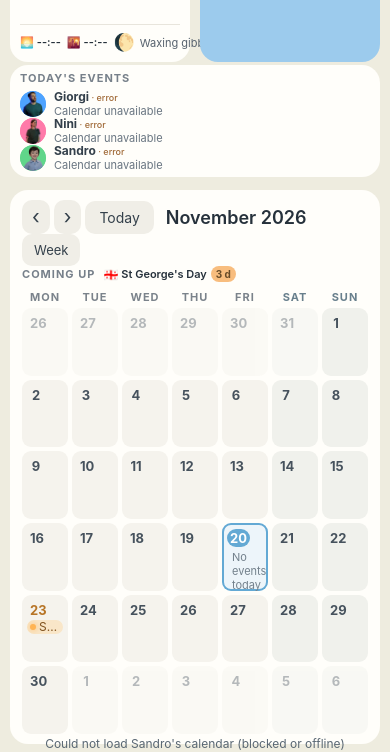
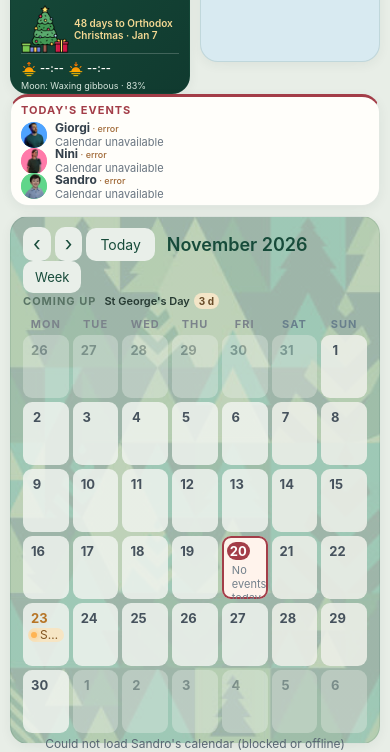
Before and after one commit to Madman3332/Family-dashboard, a plain HTML site: page index.html in a window 390 px wide. Shown: the part 92-844 px from the top of the page. Drawn offline with Linux system fonts and the light colour scheme; no server answers.

Commit message:
Add Christmas dashboard theme and calendar background
Co-authored-by: Copilot <223556219+Copilot@users.noreply.github.com>

```diff
--- a/index.html
+++ b/index.html
@@ -8,34 +8,45 @@
 <meta name="apple-mobile-web-app-status-bar-style" content="black-translucent">
 <meta name="apple-mobile-web-app-title" content="Home">
 <style>
+  :root {
+    --pine:#174b3a;
+    --pine-dark:#103a2f;
+    --cranberry:#a33d48;
+    --gold:#e4bd70;
+    --snow:#fffefa;
+    --page:#e8eee7;
+  }
   /* Type scale: 60 clock / 26 titles / 20 key numbers / 14 body / 13 small / 12 calendar pills / 11 labels */
-  html, body { margin:0; padding:0; height:100%; background:#eeecdf; color:#26313b;
+  html, body { margin:0; padding:0; height:100%; background:var(--page); color:#263a32;
     font-family:-apple-system, "Helvetica Neue", Helvetica, Arial, sans-serif; overflow:hidden;
     -webkit-user-select:none; user-select:none; -webkit-tap-highlight-color:transparent; }
   #app { position:absolute; top:0; left:0; right:0; bottom:0; padding:22px 16px 12px 16px; display:flex; flex-direction:column; }
-  .card { background:#fffefa; border-radius:18px; }
-  .lab { font-size:11px; letter-spacing:1px; text-transform:uppercase; color:#77808a; font-weight:700; }
+  .card { background:var(--snow); border:1px solid rgba(23,75,58,.12); border-radius:18px; box-shadow:0 3px 12px rgba(27,59,45,.06); }
+  .lab { font-size:11px; letter-spacing:1px; text-transform:uppercase; color:#587364; font-weight:700; }
 
   /* ---- top row: hero | forecast | today's events ---- */
-  #top { display:flex; align-items:stretch; height:174px; margin-bottom:10px; }
+  #top { display:flex; align-items:stretch; height:200px; margin-bottom:10px; }
 
-  #hero { flex:1.25; min-width:0; padding:14px 18px 12px 18px; margin-right:10px; box-sizing:border-box; display:flex; flex-direction:column; justify-content:space-between; }
+  #hero { flex:1.25; min-width:0; padding:14px 18px 12px 18px; margin-right:10px; box-sizing:border-box; display:flex; flex-direction:column; justify-content:space-between; background:linear-gradient(135deg,var(--pine),var(--pine-dark)); color:#fffefa; }
   .hrow { display:flex; align-items:flex-start; justify-content:space-between; }
   #time { font-size:60px; font-weight:200; letter-spacing:-2px; line-height:1; }
-  #date { font-size:14px; color:#697581; margin-top:6px; }
-  .hsun { display:flex; align-items:center; border-top:1px solid #e8e5dc; padding-top:7px; font-size:14px; white-space:nowrap; }
+  #date { font-size:14px; color:#d5e5dc; margin-top:6px; }
+  #christmasCountdown { display:flex; align-items:center; gap:9px; margin-top:5px; color:#f4d893; font-size:11px; font-weight:600; white-space:nowrap; }
+  #christmasTree { display:block; flex:none; width:48px; height:48px; object-fit:contain; }
+  .hsun { display:flex; align-items:center; border-top:1px solid rgba(255,255,255,.2); padding-top:7px; font-size:14px; white-space:nowrap; }
   .hsun .g { margin-right:14px; }
+  .hsun .sun-icon { display:inline-block; width:20px; height:20px; margin-right:5px; vertical-align:-5px; object-fit:contain; }
   .hsun .g b { font-weight:600; }
-  .hsun .moon { margin-left:auto; margin-right:0; color:#56616d; }
-  #moonIcon { font-size:17px; margin-right:5px; vertical-align:-1px; }
+  .hsun .moon { margin-left:auto; margin-right:0; color:#d5e5dc; }
 
-  #weather { flex:1; display:flex; flex-direction:column; justify-content:space-between; padding:12px 14px; margin-right:10px; min-width:0; box-sizing:border-box; background:#9ccbed; color:#18334c; overflow:hidden; }
+  #weather { flex:1; display:flex; flex-direction:column; justify-content:space-between; padding:12px 14px; margin-right:10px; min-width:0; box-sizing:border-box; background:#d8eaf1; color:#18334c; overflow:hidden; }
   .weather-current { display:flex; align-items:center; justify-content:space-between; min-height:0; }
   .weather-city { font-size:11px; font-weight:700; color:#335875; }
   .weather-state { font-size:12px; color:#335875; margin-top:2px; }
   .weather-temperature { font-size:38px; font-weight:600; line-height:1.1; margin-top:1px; }
   .weather-range { font-size:11px; color:#335875; margin-top:1px; }
   .weather-icon { font-size:42px; line-height:1; margin-left:8px; }
+  .weather-icon svg, .weather-day .ic svg { display:block; width:1em; height:1em; }
   .weather-forecast { display:grid; grid-template-columns:repeat(3, minmax(0,1fr)); border-top:1px solid rgba(31,76,111,.16); padding-top:7px; }
   .weather-day { display:grid; grid-template-columns:1fr auto; align-items:center; gap:1px 3px; min-width:0; padding:0 3px; text-align:center; }
   .weather-day + .weather-day { border-left:1px solid rgba(31,76,111,.12); }
@@ -45,12 +56,12 @@
   .weather-day .lo { font-size:11px; color:#496a83; }
   #weather .weather-loading { margin:auto; color:#335875; font-size:13px; }
 
-  #todayCard { flex:.8; min-width:230px; padding:10px 12px; box-sizing:border-box; display:flex; flex-direction:column; background:#fffefa; }
-  #todayHeading { margin-bottom:5px; }
+  #todayCard { flex:.8; min-width:230px; padding:10px 12px; box-sizing:border-box; display:flex; flex-direction:column; background:#fffefa; border-top:3px solid var(--cranberry); }
+  #todayHeading { margin-bottom:5px; color:var(--cranberry); }
   #todayList { flex:1; min-height:0; display:flex; flex-direction:column; justify-content:space-between; overflow:hidden; }
   .today-person { display:flex; align-items:center; min-height:0; flex:1; gap:8px; overflow:hidden; }
   .today-avatar { position:relative; display:inline-flex; align-items:center; justify-content:center; flex:none; width:38px; height:38px; border-radius:50%; overflow:hidden; color:#fff; font-size:14px; font-weight:700; }
-  .today-avatar img { position:absolute; inset:0; width:100%; height:100%; object-fit:cover; border-radius:50%; }
+  .today-avatar img { position:absolute; top:0; right:0; bottom:0; left:0; display:block; width:100%; height:100%; object-fit:cover; border-radius:50%; }
   .today-details { flex:1; min-width:0; overflow:hidden; }
   .today-name { display:block; font-size:12px; line-height:15px; font-weight:700; white-space:nowrap; overflow:hidden; text-overflow:ellipsis; color:#34404b; }
   .today-status { font-size:9px; font-weight:500; color:#a16a38; }
@@ -59,41 +70,41 @@
   #comingUp .lab { white-space:nowrap; }
   #comingList { display:flex; align-items:center; gap:8px; flex:1; min-width:0; overflow:hidden; }
   .ci { display:flex; align-items:center; min-width:0; font-size:11px; font-weight:600; }
-  .ci .ico { flex:none; font-size:12px; text-align:center; margin-right:3px; }
   .ci .tx { min-width:0; white-space:nowrap; overflow:hidden; text-overflow:ellipsis; }
-  .ci .bd { margin-left:4px; font-size:10px; font-weight:700; padding:2px 5px; border-radius:10px; background:#f8bd7e; color:#684b28; white-space:nowrap; }
-  .ci .bd.soon { background:#f5e2c9; color:#684b28; }
+  .ci .bd { margin-left:4px; font-size:10px; font-weight:700; padding:2px 5px; border-radius:10px; background:#f3e5c7; color:#684b28; white-space:nowrap; }
+  .ci .bd.soon { background:#f7e1df; color:#843c43; }
   .ci.none { color:#80613a; font-weight:400; }
 
   /* ---- calendar ---- */
-  #month { flex:1; min-height:0; padding:10px 12px; display:flex; flex-direction:column; background:#fffefa; }
+  #month { position:relative; flex:1; min-height:0; padding:10px 12px; display:flex; flex-direction:column;
+    background:linear-gradient(rgba(255,254,250,.62),rgba(255,254,250,.62)),url("calendar-forest.png") center/cover no-repeat; }
   #mh { display:flex; align-items:center; margin-bottom:8px; }
-  #mtitle { font-size:26px; font-weight:600; margin:0 12px; white-space:nowrap; }
-  .nb { background:#f0eee7; color:#34404b; border:0; border-radius:10px; font-size:20px; font-family:inherit; padding:5px 14px; margin-right:8px; }
+  #mtitle { font-size:26px; font-weight:600; margin:0 12px; white-space:nowrap; color:var(--pine); }
+  .nb { background:#e9efe9; color:var(--pine); border:0; border-radius:10px; font-size:20px; font-family:inherit; padding:5px 14px; margin-right:8px; }
   .nb.today { font-size:14px; padding:8px 14px; }
   .nb.view-toggle { font-size:13px; padding:8px 12px; margin-right:0; }
   #wk { display:grid; grid-template-columns:repeat(7, minmax(0,1fr)); grid-gap:4px; margin-bottom:4px; }
   #wk div { text-align:center; font-size:11px; font-weight:700; color:#7b838b; text-transform:uppercase; letter-spacing:1px; }
   #wk div.we { color:#687f8c; }
   #grid { flex:1; min-height:0; display:grid; grid-template-columns:repeat(7, minmax(0,1fr)); grid-gap:4px; }
-  .cell { background:#f5f3ed; border-radius:9px; padding:4px 5px; overflow:hidden; min-width:0; min-height:0; }
-  .cell.we { background:#f0f1ec; }
+  .cell { background:rgba(241,245,240,.84); border-radius:9px; padding:4px 5px; overflow:hidden; min-width:0; min-height:0; }
+  .cell.we { background:rgba(237,240,233,.88); }
   .cell.out { opacity:.4; }
-  .cell.today { background:#edf5fa; box-shadow:inset 0 0 0 2px #63a9d4; opacity:1; }
+  .cell.today { background:#fff3ec; box-shadow:inset 0 0 0 2px var(--cranberry); opacity:1; }
   .dnum { display:inline-block; min-width:18px; height:18px; line-height:18px; padding:0 3px; box-sizing:border-box; font-size:13px; font-weight:700; color:#46525d; text-align:center; border-radius:9px; margin-bottom:1px; }
-  .cell.today .dnum { background:#63a9d4; color:#fff; }
+  .cell.today .dnum { background:var(--cranberry); color:#fff; }
   .cell.hol .dnum { color:#b77527; }
   .chip { font-size:12px; line-height:14px; height:14px; margin-bottom:1px; padding:0 3px; border-radius:7px; white-space:nowrap; overflow:hidden; text-overflow:ellipsis; color:#26313b; }
   .chip .dot { display:inline-block; width:6px; height:6px; border-radius:3px; margin-right:3px; vertical-align:1px; }
   .chip b { font-weight:600; color:#3d4b57; margin-right:4px; }
-  .chip.hol { background:#f9e6c8; color:#80531f; }
+  .chip.hol { background:#f6e5c4; color:#80531f; }
   .today-empty { font-size:11px; color:#73818c; padding:2px 5px; }
   .more { font-size:11px; line-height:13px; color:#73818c; padding-left:5px; }
   #toast { position:absolute; bottom:1px; left:0; right:0; text-align:center; font-size:12px; color:#596773; }
 
   @media (max-width:900px) {
     #app { padding:12px 10px 8px; }
-    #top { height:150px; }
+    #top { height:174px; }
     #hero { flex:1; padding:10px; }
     #weather { flex:1.1; padding:8px; }
     #todayCard { flex:.8; min-width:210px; padding:8px; }
@@ -107,10 +118,17 @@
     .nb { margin-right:4px; padding:5px 10px; }
   }
   @media (max-width:620px) {
-    #top { height:260px; flex-wrap:wrap; }
+    #top { height:286px; flex-wrap:wrap; }
     #hero, #weather { flex:1 1 calc(50% - 5px); height:142px; }
+    #hero { height:174px; }
     #todayCard { display:flex; flex:1 0 100%; min-width:0; height:112px; padding:6px 10px; }
     .today-avatar { width:26px; height:26px; }
+    #christmasCountdown { white-space:normal; gap:5px; font-size:10px; }
+    #christmasCountdown span:last-child { min-width:0; }
+    .hsun { flex-wrap:wrap; row-gap:3px; white-space:normal; }
+    .hsun .g { margin-right:4px; }
+    .hsun .sun-icon { width:16px; height:16px; margin-right:3px; }
+    .hsun .moon { display:block; flex:1 0 100%; margin-left:0; font-size:9px; }
     #weather { margin-right:0; }
     .weather-temperature { font-size:30px; }
     .weather-icon { font-size:32px; }
@@ -120,9 +138,9 @@
   }
   @media (max-height:600px) {
     #app { padding-top:8px; padding-bottom:6px; }
-    #top { height:108px; margin-bottom:6px; }
+    #top { height:140px; margin-bottom:6px; }
     #hero { padding:8px 12px 7px; }
-    #hero, #weather { height:108px; }
+    #hero, #weather { height:140px; }
     #time { font-size:42px; }
     #date { font-size:11px; margin-top:2px; }
     .hsun { padding-top:4px; font-size:10px; }
@@ -136,6 +154,9 @@
     .weather-day .ic { font-size:14px; }
     .weather-day .hi, .weather-day .lo { font-size:9px; }
     #todayCard { display:none; }
+    #christmasCountdown { gap:4px; font-size:9px; }
+    #christmasTree { width:30px; height:30px; }
+    .hsun .moon { font-size:8px; }
     #todayCard { padding:6px 8px; }
     #todayHeading { margin-bottom:2px; font-size:9px; }
     .today-person { gap:6px; }
@@ -163,12 +184,19 @@
   <div id="top">
     <div id="hero" class="card">
       <div class="hrow">
-        <div class="hl"><div id="time">--:--</div><div id="date"></div></div>
+        <div class="hl">
+          <div id="time">--:--</div>
+          <div id="date"></div>
+          <div id="christmasCountdown">
+            <img id="christmasTree" src="christmas-tree.png" alt="Christmas tree">
+            <span id="christmasText"></span>
+          </div>
+        </div>
       </div>
       <div class="hsun">
-        <span class="g">&#127749; <b id="sunrise">--:--</b></span>
-        <span class="g">&#127751; <b id="sunset">--:--</b></span>
-        <span class="g moon"><span id="moonIcon"></span><span id="moonName"></span></span>
+        <span class="g"><img class="sun-icon" src="sunrise.png" alt="Sunrise"><b id="sunrise">--:--</b></span>
+          <span class="g"><img class="sun-icon" src="sunset.png" alt="Sunset"><b id="sunset">--:--</b></span>
+        <span class="g moon"><span id="moonName"></span></span>
       </div>
     </div>
     <div id="weather" class="card"><div class="weather-loading">Loading weather…</div></div>
@@ -230,7 +258,7 @@ var CONFIG = {
   ],
 
   /* An event is shown as a birthday (with a cake) if its title contains any of these words. */
-  birthdayWords: ["birthday", "bday", "b-day", "დაბადების", "დაბადება", "день рождения", "🎂"]
+  birthdayWords: ["birthday", "bday", "b-day", "დაბადების", "დაბადება", "день рождения"]
 };
 /* ======================================================================== */
 
@@ -257,39 +285,47 @@ function tick(){
 }
 setInterval(tick, 1000); tick();
 
+function updateChristmasCountdown(){
+  var today = startOfDay(new Date()), christmas = new Date(today.getFullYear(),0,7);
+  if(today > christmas) christmas = new Date(today.getFullYear()+1,0,7);
+  var days = Math.round((christmas-today)/86400000);
+  $("christmasText").textContent = days===0 ? "Orthodox Christmas · Jan 7" :
+    days+" "+(days===1?"day":"days")+" to Orthodox Christmas · Jan 7";
+}
+updateChristmasCountdown();
+
 /* ---------- Moon phase (calculated on the iPad, no internet needed) ---------- */
 var SYNODIC = 29.530588853;
 function moonInfo(date){
   var jd = date.getTime()/86400000 + 2440587.5;
   var age = (jd - 2451550.1) % SYNODIC; if(age<0) age += SYNODIC;
   var names = ["New moon","Waxing crescent","First quarter","Waxing gibbous","Full moon","Waning gibbous","Last quarter","Waning crescent"];
-  var icons = ["🌑","🌒","🌓","🌔","🌕","🌖","🌗","🌘"];
   var idx = Math.floor(((age + SYNODIC/16) % SYNODIC) / (SYNODIC/8));
   var illum = Math.round((1 - Math.cos(2*Math.PI*age/SYNODIC)) / 2 * 100);
   var toFull = (SYNODIC/2 - age + SYNODIC) % SYNODIC;
-  return { name:names[idx], icon:icons[idx], illum:illum, toFull:Math.round(toFull) };
+  return { name:names[idx], illum:illum, toFull:Math.round(toFull) };
 }
 function showMoon(){
   var n = new Date(), m = moonInfo(new Date(n.getFullYear(), n.getMonth(), n.getDate(), 12, 0));
-  $("moonIcon").textContent = m.icon;
-  $("moonName").textContent = m.name+" · "+m.illum+"%";
+  $("moonName").textContent = "Moon: "+m.name+" · "+m.illum+"%";
 }
 showMoon(); setInterval(showMoon, 10*60*1000);
 
 /* ---------- Weather (Open-Meteo, no key needed) ---------- */
 function wIcon(c){
-  if(c===0) return "☀️";
-  if(c===1) return "🌤️";
-  if(c===2) return "⛅";
-  if(c===3) return "☁️";
-  if(c===45||c===48) return "🌫️";
-  if(c>=51&&c<=57) return "🌦️";
-  if(c>=61&&c<=67) return "🌧️";
-  if(c>=71&&c<=77) return "❄️";
-  if(c>=80&&c<=82) return "🌧️";
-  if(c===85||c===86) return "🌨️";
-  if(c>=95) return "⛈️";
-  return "☁️";
+  var sun = '<circle cx="24" cy="18" r="7" fill="#e4bd70"/><path d="M24 3v5M24 28v4M9 18h5M34 18h5M13.5 7.5l3.5 3.5M31 25l3.5 3.5M34.5 7.5 31 11M17 25l-3.5 3.5" stroke="#d19d3d" stroke-width="2" stroke-linecap="round"/>';
+  var cloud = '<path d="M12 32h23a7 7 0 0 0 0-14 11 11 0 0 0-21-2 8 8 0 0 0-2 16Z" fill="#7894a5" stroke="#5d7d90" stroke-width="1.5"/>';
+  var icon = "";
+  if(c===0) icon = sun;
+  else if(c===1||c===2) icon = sun+cloud;
+  else {
+    icon = cloud;
+    if(c===45||c===48) icon += '<path d="M12 37h24M16 42h19" stroke="#7894a5" stroke-width="2" stroke-linecap="round"/>';
+    else if(c>=71&&c<=77||c===85||c===86) icon += '<path d="M16 37v6M13 40h6M14 38l4 4M18 38l-4 4M28 37v6M25 40h6M26 38l4 4M30 38l-4 4" stroke="#5c9ab4" stroke-width="1.5" stroke-linecap="round"/>';
+    else if(c>=95) icon += '<path d="m25 32-6 9h5l-2 7 9-11h-5l3-5Z" fill="#e4bd70"/>';
+    else if(c>=51&&c<=67||c>=80&&c<=82) icon += '<path d="m17 37-2 5M25 37l-2 5M33 37l-2 5" stroke="#5c9ab4" stroke-width="2" stroke-linecap="round"/>';
+  }
+  return '<svg viewBox="0 0 48 48" aria-hidden="true">'+icon+'</svg>';
 }
 function wLabel(c){
   if(c===0) return "Clear";
@@ -460,13 +496,13 @@ function renderComing(){
   }
   for(i=0;i<=30;i++){
     var day = addDays(today, i), hn = holidaysOn(day);
-    for(k=0;k<hn.length;k++) items.push({ n:i, ico:"🇬🇪", text:hn[k] });
-    for(k=0;k<bd.length;k++) if(occursOn(bd[k], day)) items.push({ n:i, ico:"🎂", text:bd[k].title || "Birthday" });
+    for(k=0;k<hn.length;k++) items.push({ n:i, text:hn[k] });
+    for(k=0;k<bd.length;k++) if(occursOn(bd[k], day)) items.push({ n:i, text:bd[k].title || "Birthday" });
   }
   var h = "";
   for(i=0;i<items.length && i<3;i++){
     var n = items[i].n, label = n===0 ? "Today" : n===1 ? "Tomorrow" : n+" d";
-    h += '<div class="ci"><span class="ico">'+items[i].ico+'</span><span class="tx">'+esc(items[i].text)+'</span><span class="bd'+(n<=1?' soon':'')+'">'+label+'</span></div>';
+    h += '<div class="ci"><span class="tx">'+esc(items[i].text)+'</span><span class="bd'+(n<=1?' soon':'')+'">'+label+'</span></div>';
   }
   el.innerHTML = h || '<div class="ci none">Nothing in the next 30 days</div>';
 }
@@ -496,8 +532,7 @@ function renderTodayEvents(){
       var shown = Math.min(events.length, 2), parts = [];
       for(j=0;j<shown;j++){
         var title = events[j].title || "(no title)";
-        parts.push((events[j].allDay ? "" : pad(events[j].start.getHours())+":"+pad(events[j].start.getMinutes())+" · ")+
-          (isBirthday(title) ? "🎂 " : "")+title);
+        parts.push((events[j].allDay ? "" : pad(events[j].start.getHours())+":"+pad(events[j].start.getMinutes())+" · ")+title);
       }
       if(events.length>shown) parts.push("+"+(events.length-shown)+" more");
       eventText = parts.join(" · ");
@@ -567,7 +602,6 @@ function renderMonth(){
     for(j=0;j<showN;j++){
       var e = list[j].ev, c = list[j].color, tm = e.allDay ? "" : '<b>'+pad(e.start.getHours())+":"+pad(e.start.getMinutes())+'</b>';
       var ttl = e.title || "(no title)";
-      if(isBirthday(ttl)) ttl = "🎂 "+ttl;
       g += '<div class="chip" style="background:'+hexA(c,0.14)+'"><i class="dot" style="background:'+c+';box-shadow:0 0 6px '+c+'"></i>'+tm+esc(ttl)+'</div>';
     }
     if(list.length>showN) g += '<div class="more">+'+(list.length-showN)+' more</div>';
@@ -644,7 +678,7 @@ setInterval(loadWeather, 30*60*1000);
 setInterval(loadAllCals, 10*60*1000);
 /* at midnight: jump back to the current month and refresh */
 var lastDay = new Date().getDate();
-setInterval(function(){ var n=new Date().getDate(); if(n!==lastDay){ lastDay=n; goPeriod(0); loadAllCals(); loadWeather(); } }, 60*1000);
+setInterval(function(){ var n=new Date().getDate(); if(n!==lastDay){ lastDay=n; updateChristmasCountdown(); goPeriod(0); loadAllCals(); loadWeather(); } }, 60*1000);
 document.addEventListener("touchmove", function(e){ e.preventDefault(); }, { passive:false });
 </script>
 </body>
```
Also changed, not shown: calendar-forest.png (added), christmas-tree.png (added), sunrise.png (added), sunset.png (added).
